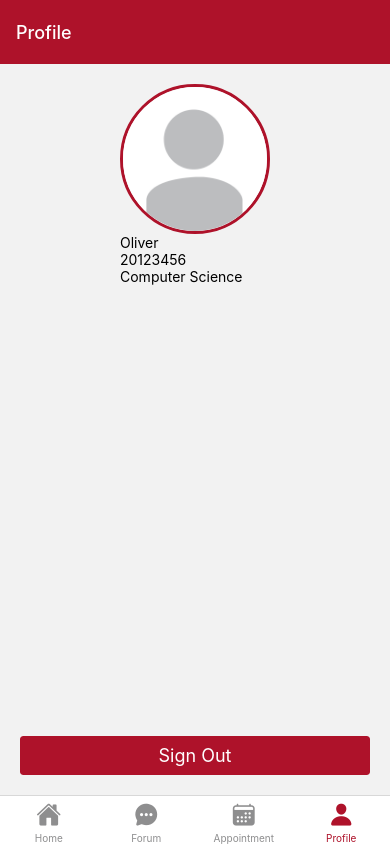
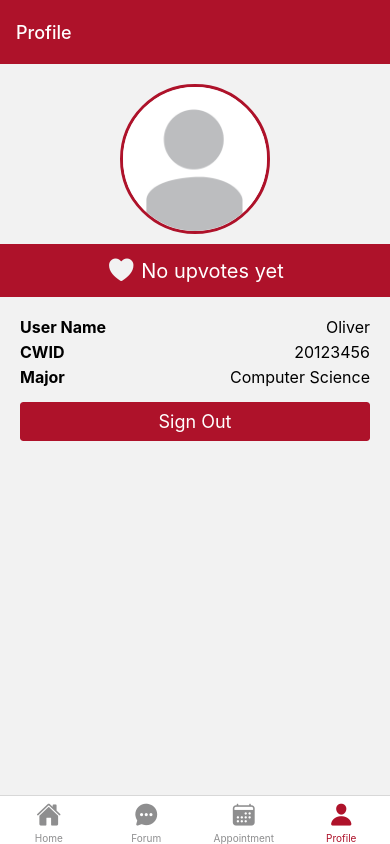
Before and after one commit to OwlHacks2022/owl-tutor-rn, a React Native app: screen /Profile in a window 390 px wide. Built offline with nearby package versions, Linux system fonts and the light colour scheme.

Commit message:
adjust ProfileScreen

```diff
--- a/screens/HomeScreen.jsx
+++ b/screens/HomeScreen.jsx
@@ -13,7 +13,9 @@ export default function HomeScreen() {
         <Text style={styles.greetings}>Greetings, Oliver</Text>
       </View>
       <View style={styles.calenderContainer}>
-				<Text>Here are some events that are happening</Text>
+        <Text style={styles.infoText}>
+          Here are some events that are happening
+        </Text>
       </View>
     </View>
   );
@@ -25,7 +27,7 @@ const styles = StyleSheet.create({
     alignItems: 'center',
   },
   greetings: {
-		fontSize: 20,
+    fontSize: 24,
     fontWeight: 'bold',
   },
   hero: {
@@ -36,4 +38,7 @@ const styles = StyleSheet.create({
     padding: 20,
     width: '100%',
   },
+  infoText: {
+    fontSize: 20,
+  },
 });
--- a/screens/ProfileScreen.jsx
+++ b/screens/ProfileScreen.jsx
@@ -2,19 +2,48 @@ import React from 'react';
 import { View, Text, Image, StyleSheet, Dimensions } from 'react-native';
 import { Button } from 'react-native-elements';
 import { COLORS } from '../constants';
+import Ionicons from 'react-native-vector-icons/Ionicons';
 
 const { width, height } = Dimensions.get('window');
 
 const PROFILE_PLACEHOLDER = require('../assets/images/profile_placeholder.png');
+
+const UPVOTES = 0; // TODO: change this to read from db
 
 export default function ProfileScreen() {
   return (
     <View style={styles.container}>
       <View>
         <Image source={PROFILE_PLACEHOLDER} style={styles.avatar} />
-				<Text>Oliver</Text>
-				<Text>20123456</Text>
-				<Text>Computer Science</Text>
+      </View>
+      <View style={styles.bannerArea}>
+        <Ionicons
+          name="heart"
+          size={30}
+          color={COLORS.grey}
+          style={{
+            marginRight: 5,
+          }}
+        />
+        {UPVOTES === 0 ? (
+          <Text style={styles.bannerText}>No upvotes yet</Text>
+        ) : (
+          <Text style={styles.bannerText}>{UPVOTES} upvotes</Text>
+        )}
+      </View>
+      <View style={styles.infoContainer}>
+        <View style={styles.singleLine}>
+          <Text style={styles.label}>User Name</Text>
+          <Text style={styles.infoText}>Oliver</Text>
+        </View>
+        <View style={styles.singleLine}>
+          <Text style={styles.label}>CWID</Text>
+          <Text style={styles.infoText}>20123456</Text>
+        </View>
+        <View style={styles.singleLine}>
+          <Text style={styles.label}>Major</Text>
+          <Text style={styles.infoText}>Computer Science</Text>
+        </View>
       </View>
       <Button title="Sign Out" buttonStyle={styles.button} />
     </View>
@@ -25,7 +54,6 @@ const styles = StyleSheet.create({
   container: {
     flex: 1,
     alignItems: 'center',
-		justifyContent: 'space-between',
     paddingVertical: 20,
   },
   avatar: {
@@ -40,4 +68,35 @@ const styles = StyleSheet.create({
     backgroundColor: COLORS.primary,
     width: width - 40,
   },
+  bannerArea: {
+    paddingHorizontal: 20,
+    paddingVertical: 10,
+    backgroundColor: COLORS.primary,
+    width: width,
+    flexDirection: 'row',
+    alignItems: 'center',
+    justifyContent: 'center',
+    marginVertical: 10,
+  },
+  bannerText: {
+    color: COLORS.white,
+    fontSize: 20,
+  },
+  infoContainer: {
+    width: width - 40,
+    paddingVertical: 10,
+  },
+  singleLine: {
+    flexDirection: 'row',
+    alignItems: 'center',
+    justifyContent: 'space-between',
+    marginBottom: 5,
+  },
+  label: {
+    fontSize: 16,
+    fontWeight: 'bold',
+  },
+  infoText: {
+    fontSize: 16,
+  },
 });
```
Lines whose indentation alone changed are shown as unchanged.
